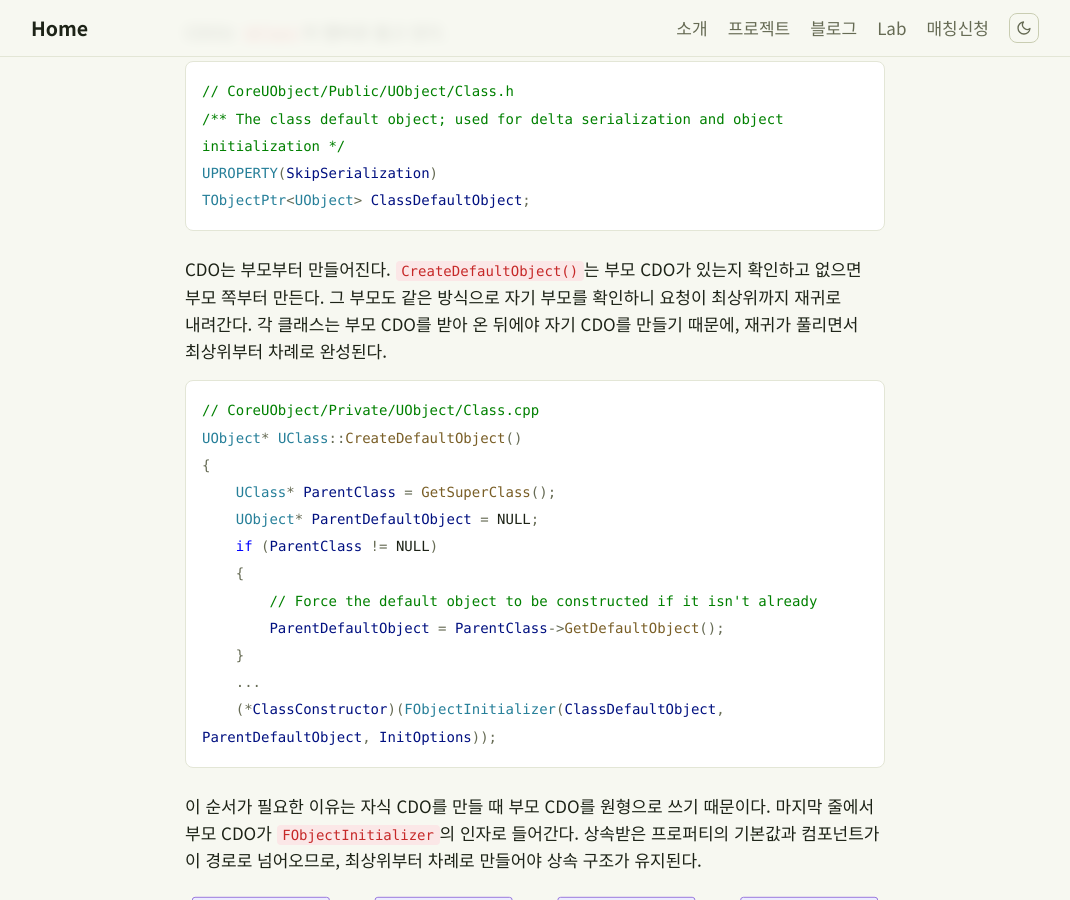
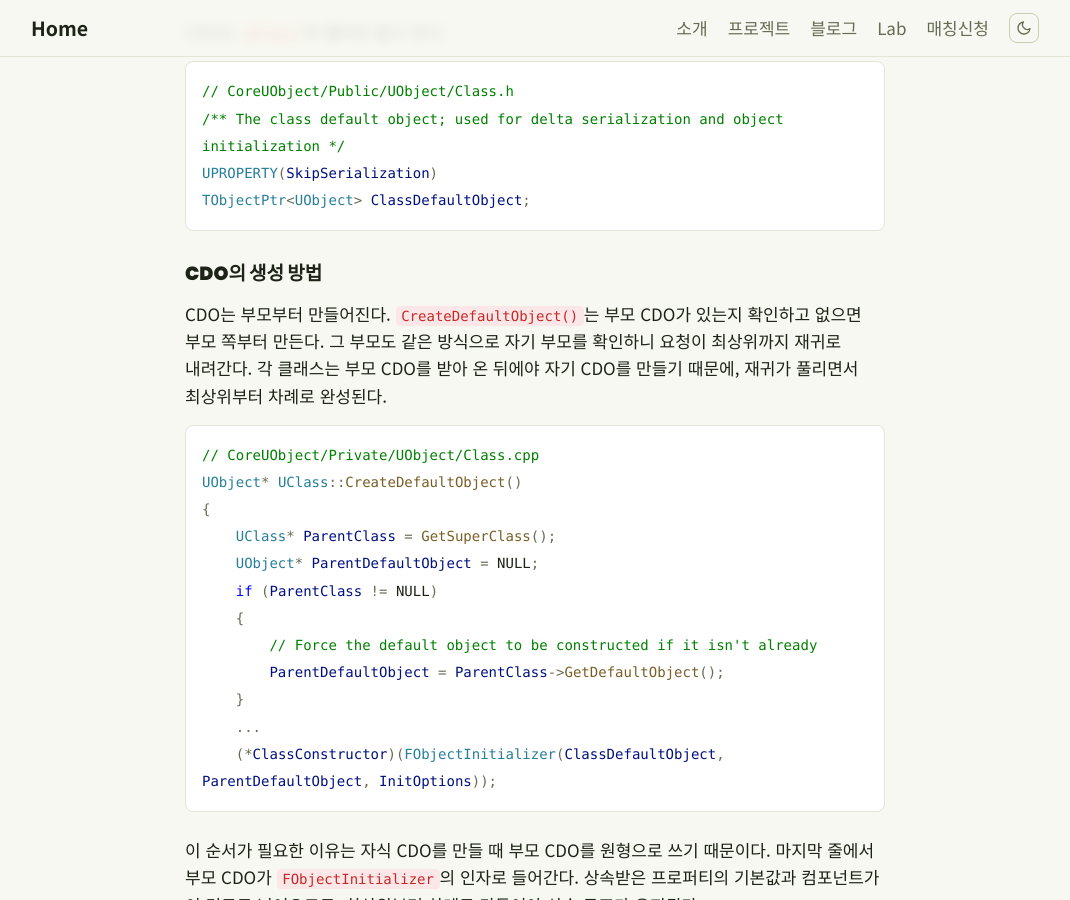
Before and after one commit to skamo3/skamo3.github.io, a Jekyll site: the page built from _posts/2026-08-11-unreal-uclass-gc-object-lifetime.md, in a window 1280 px wide and 900 px high, scrolled down 1954 px. Shown: the whole window, without its empty margins (105-1175 px from the left). Built offline with Jekyll 4.4.1, drawn with Linux system fonts in a browser that asks for light colours.

Commit message:
CDO 생성 과정을 별도 소제목으로 분리
'CDO의 역할'에 용도와 생성 과정이 섞여 있어 나눈다.
선언 코드는 저장 위치 이야기라 역할 쪽에 남기고,
CreateDefaultObject 재귀부터 'CDO의 생성 방법'으로 뺐다.

Co-Authored-By: Claude Opus 5 <noreply@anthropic.com>

````diff
--- a/_posts/2026-08-11-unreal-uclass-gc-object-lifetime.md
+++ b/_posts/2026-08-11-unreal-uclass-gc-object-lifetime.md
@@ -65,6 +65,8 @@ CDO는 `UClass`의 멤버로 들고 있다.
 UPROPERTY(SkipSerialization)
 TObjectPtr<UObject> ClassDefaultObject;
 ```
+
+### CDO의 생성 방법
 
 CDO는 부모부터 만들어진다. `CreateDefaultObject()`는 부모 CDO가 있는지 확인하고 없으면 부모 쪽부터 만든다. 그 부모도 같은 방식으로 자기 부모를 확인하니 요청이 최상위까지 재귀로 내려간다. 각 클래스는 부모 CDO를 받아 온 뒤에야 자기 CDO를 만들기 때문에, 재귀가 풀리면서 최상위부터 차례로 완성된다.
 
````
